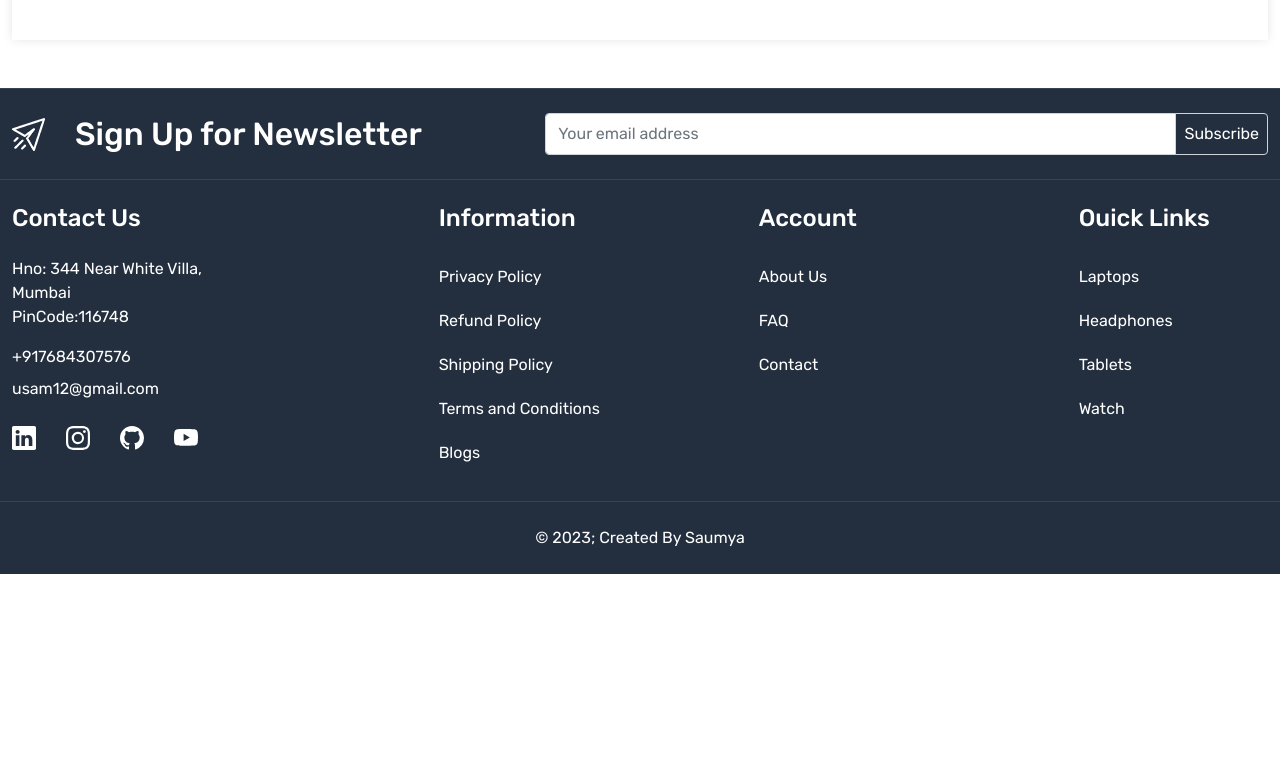
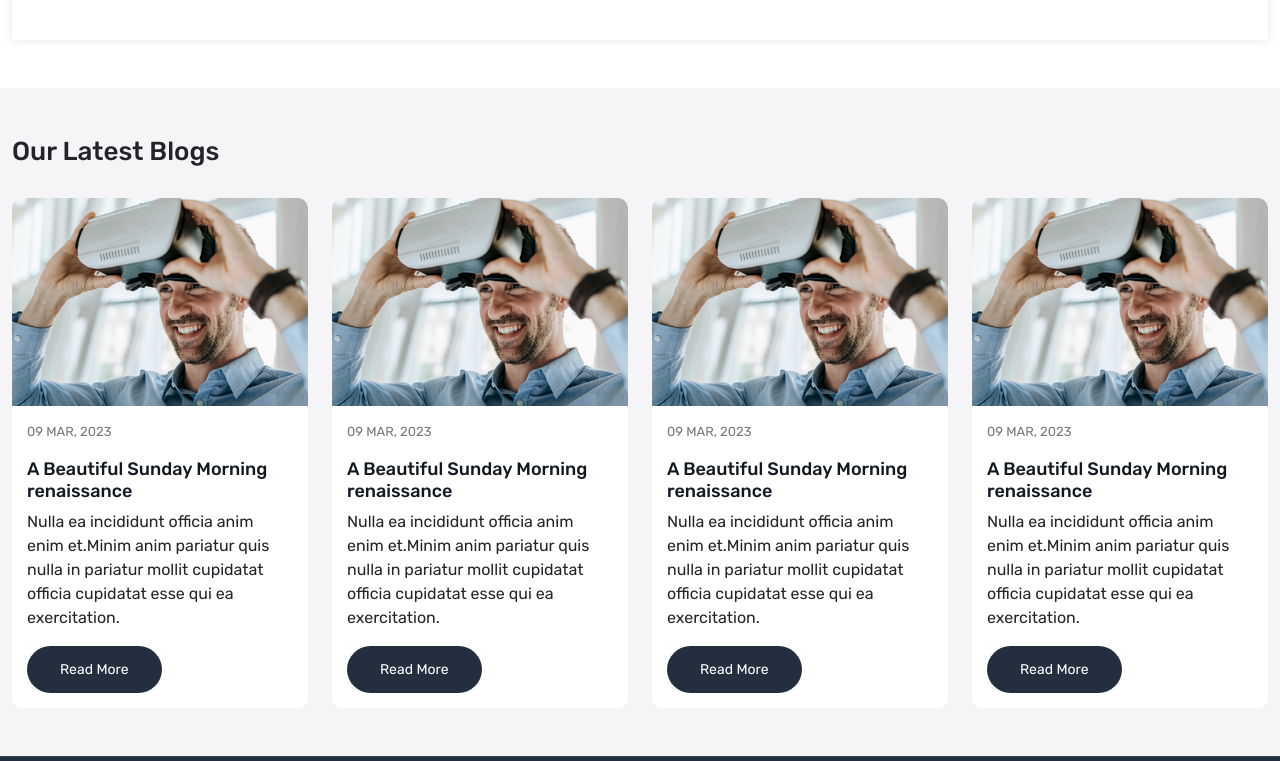
Before and after one commit to sam1090/ecommerce, a React (Create React App) app in the folder client/: page / in a window 1280 px wide. Shown: the part 1439-2200 px from the top of the page. Before the commit the page ends 2013 px from the top, so only its background shows below. Built offline with nearby package versions, Linux system fonts and the light colour scheme.

Commit message:
blog card component completed

```diff
--- a/client/src/App.css
+++ b/client/src/App.css
@@ -12,9 +12,17 @@
   --color-bf4800: #bf4800;
   --color-f5f5f7: #f5f5f7;
   --color-ededed: #ededed;
+  --color-777777: #777777;
 }
 
-.card-wrapper{
+.section-heading{
+  font-size: 26px;
+  line-height: 32px;
+  font-weight: 500;
+  margin-bottom: 30px;
+}
+
+.card-wrapper {
   background-color: white;
   box-shadow: 0 0 10px #0000001a;
   padding: 15px;
@@ -209,9 +217,8 @@
   padding: 15px;
 }
 
-.categories>div>div{
+.categories > div > div {
   width: 60%;
-
 }
 
 .categories > div {
@@ -241,3 +248,41 @@
 /* home wrapper 2 ends here */
 
 /* Home Page ends here  */
+
+/* Blog Part */
+.blog-card {
+  background-color: white;
+  border-radius: 10px;
+}
+
+.blog-card img {
+  border-top-right-radius: 10px;
+  border-top-left-radius: 10px;
+}
+
+.blog-content {
+  padding: 15px;
+}
+
+.blog-content p.date{
+  font-size: 13px;
+  line-height: 24px;
+  text-transform: uppercase;
+  letter-spacing: 0;
+  font-weight: 400;
+  color: var(--color-777777);
+  padding: 0;
+}
+
+.blog-content h5{
+  font-size: 18px;
+  color: var(--color-131921);
+}
+
+.blog-content p.date{
+  font-size: 13px;
+  line-height: 22px;
+  color: var(--color-777777);
+}
+
+/* Blog Part ends here */
--- /dev/null
+++ b/client/src/components/BlogCard.js
@@ -0,0 +1,28 @@
+import React from "react";
+import { Link } from "react-router-dom";
+
+function BlogCard() {
+  return (
+    <div className="col-3">
+      <div className="blog-card">
+        <div className="card-image">
+          <img src="images/blog-1.jpg" alt="blog" className="img-fluid" />
+        </div>
+        <div className="blog-content">
+          <p className="date">09 mar, 2023</p>
+          <h5 className="title">A Beautiful Sunday Morning renaissance</h5>
+          <p className="desc">
+            Nulla ea incididunt officia anim enim et.Minim anim pariatur quis
+            nulla in pariatur mollit cupidatat officia cupidatat esse qui ea
+            exercitation.
+          </p>
+          <Link to="/" className="button">
+            Read More
+          </Link>
+        </div>
+      </div>
+    </div>
+  );
+}
+
+export default BlogCard;
--- a/client/src/pages/Home.js
+++ b/client/src/pages/Home.js
@@ -1,7 +1,7 @@
 import React from "react";
 import { Link } from "react-router-dom";
 import Marquee from "react-fast-marquee";
-
+import BlogCard from "../components/BlogCard";
 
 const Home = () => {
   return (
@@ -210,28 +210,28 @@
             <div className="col-12">
               <div className="marquee-inner-wrapper card-wrapper">
                 <Marquee className="d-flex ">
-                  <div className = "mx-4 w-25">
+                  <div className="mx-4 w-25">
                     <img src="images/brand-01.png" alt="brand" />
                   </div>
-                  <div className = "mx-4 w-25">
+                  <div className="mx-4 w-25">
                     <img src="images/brand-02.png" alt="brand" />
                   </div>
-                  <div className = "mx-4 w-25">
+                  <div className="mx-4 w-25">
                     <img src="images/brand-03.png" alt="brand" />
                   </div>
-                  <div className = "mx-4 w-25">
+                  <div className="mx-4 w-25">
                     <img src="images/brand-04.png" alt="brand" />
                   </div>
-                  <div className = "mx-4 w-25">
+                  <div className="mx-4 w-25">
                     <img src="images/brand-05.png" alt="brand" />
                   </div>
-                  <div className = "mx-4 w-25">
+                  <div className="mx-4 w-25">
                     <img src="images/brand-06.png" alt="brand" />
                   </div>
-                  <div className = "mx-4 w-25">
+                  <div className="mx-4 w-25">
                     <img src="images/brand-07.png" alt="brand" />
                   </div>
-                  <div className = "mx-4 w-25">
+                  <div className="mx-4 w-25">
                     <img src="images/brand-08.png" alt="brand" />
                   </div>
                 </Marquee>
@@ -240,6 +240,18 @@
           </div>
         </div>
       </section>
+
+      <section className="blog-wrapper py-5 home-wrapper-2">
+        <div className="container-xxl">
+          <div className="row">
+            <div className="section-heading">Our Latest Blogs</div>
+            <BlogCard />
+            <BlogCard />
+            <BlogCard />
+            <BlogCard />
+          </div>
+        </div>
+      </section>
     </>
   );
 };
```
